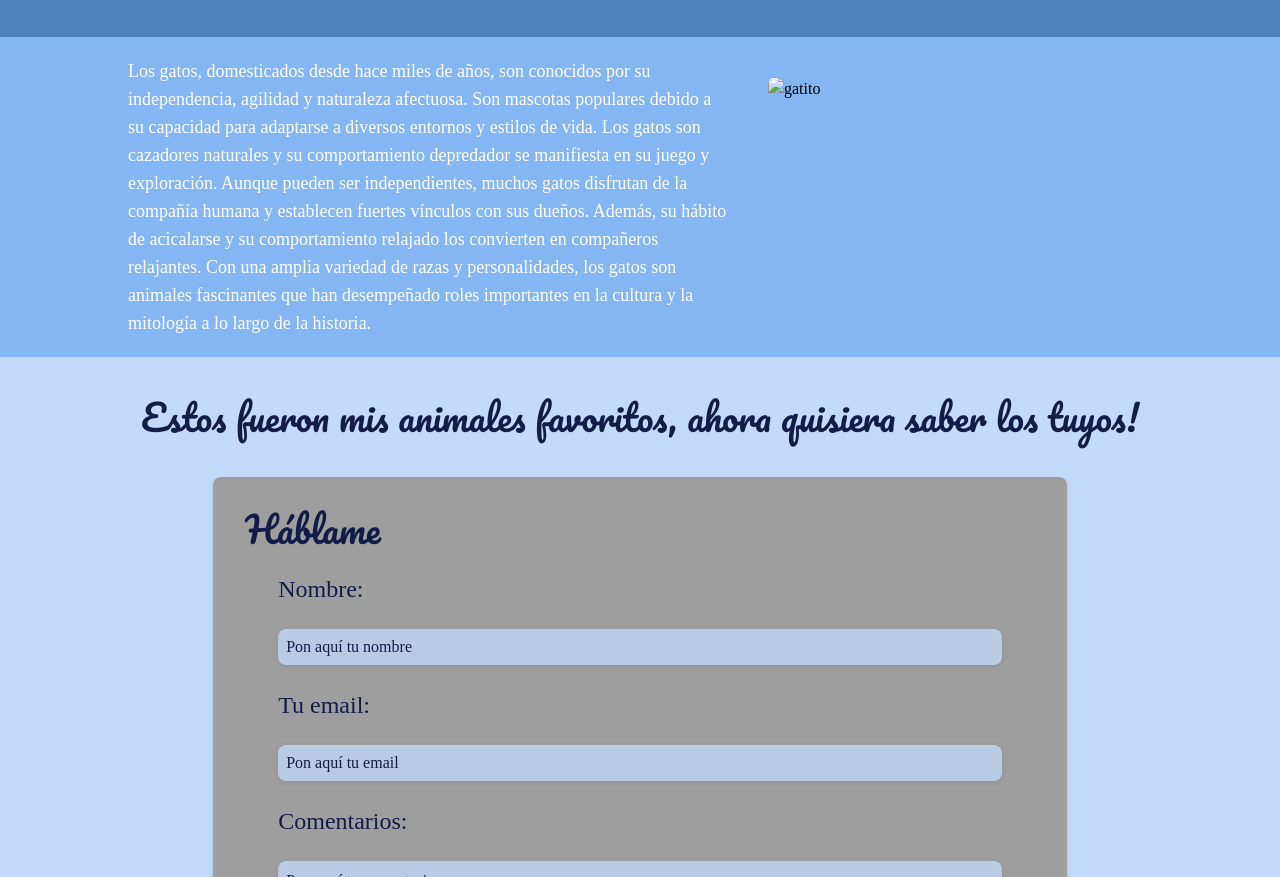
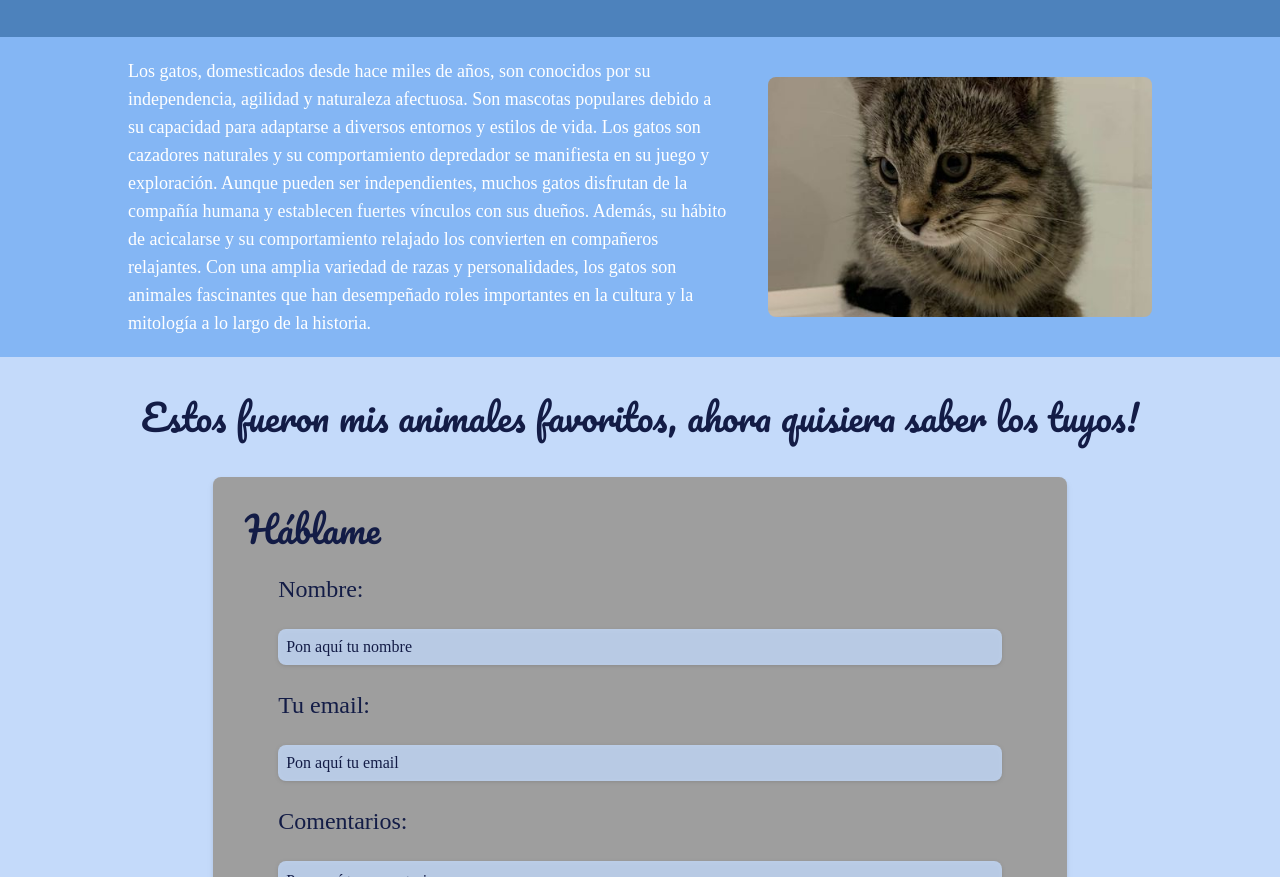
Before and after one commit to Malenagdiaz/Proyecto-Tailwind, a plain HTML site: page index.html in a window 1280 px wide. Shown: the part 2473-3350 px from the top of the page. Drawn offline with nearby package versions, Linux system fonts and the light colour scheme; the site is published under a folder, as on GitHub Pages, so addresses that start at the root find nothing; a web font is replaced by a local one.

Commit message:
Hice una pequeña modificacion

```diff
--- a/index.html
+++ b/index.html
@@ -133,7 +133,7 @@
         <div>
           <div id="Gatito" class="h-80 flex items-center justify-center flex-row-reverse bg-[#84b6f4]">
             <div class="w-96">
-              <img src="/Imagenes/gatito.jpg" alt="gatito" class="w-full h-60 object-cover rounded-lg">
+              <img src="./Imagenes/gatito.jpg" alt="gatito" class="w-full h-60 object-cover rounded-lg">
             </div>
             <p class="pr-10 w-1/2 text-lg text-white">Los gatos, domesticados desde hace miles de años, son conocidos
               por su
```
